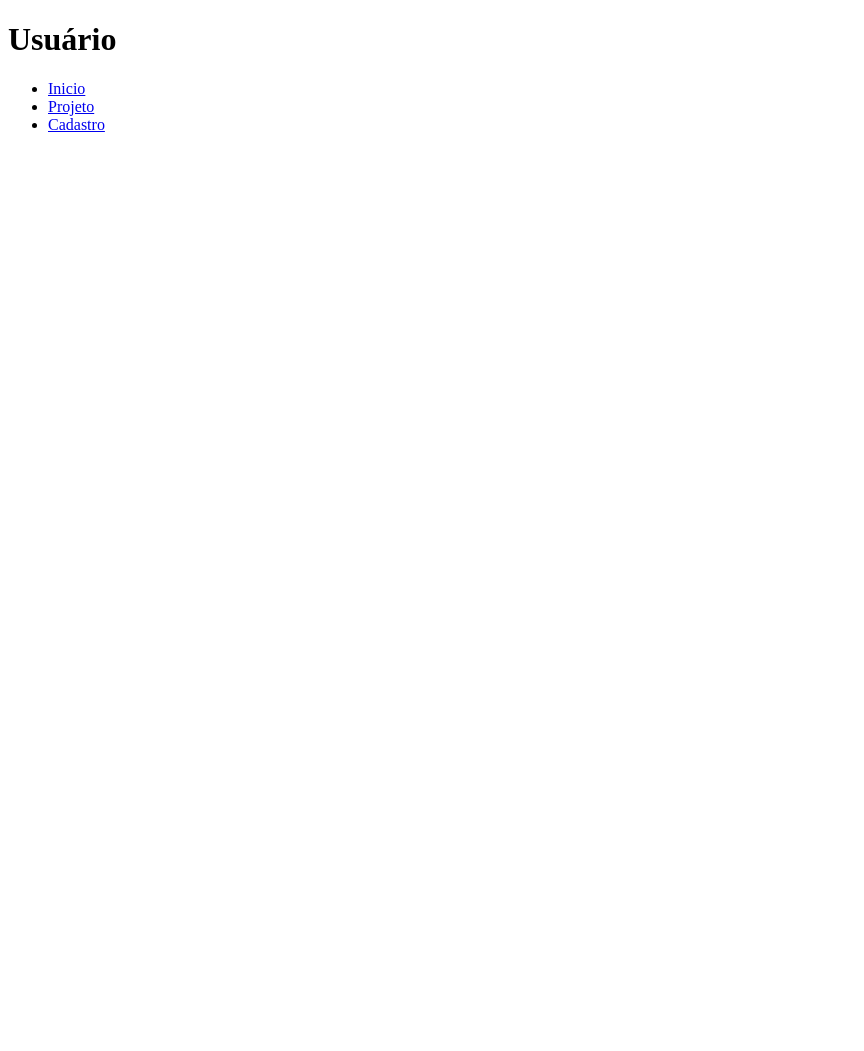
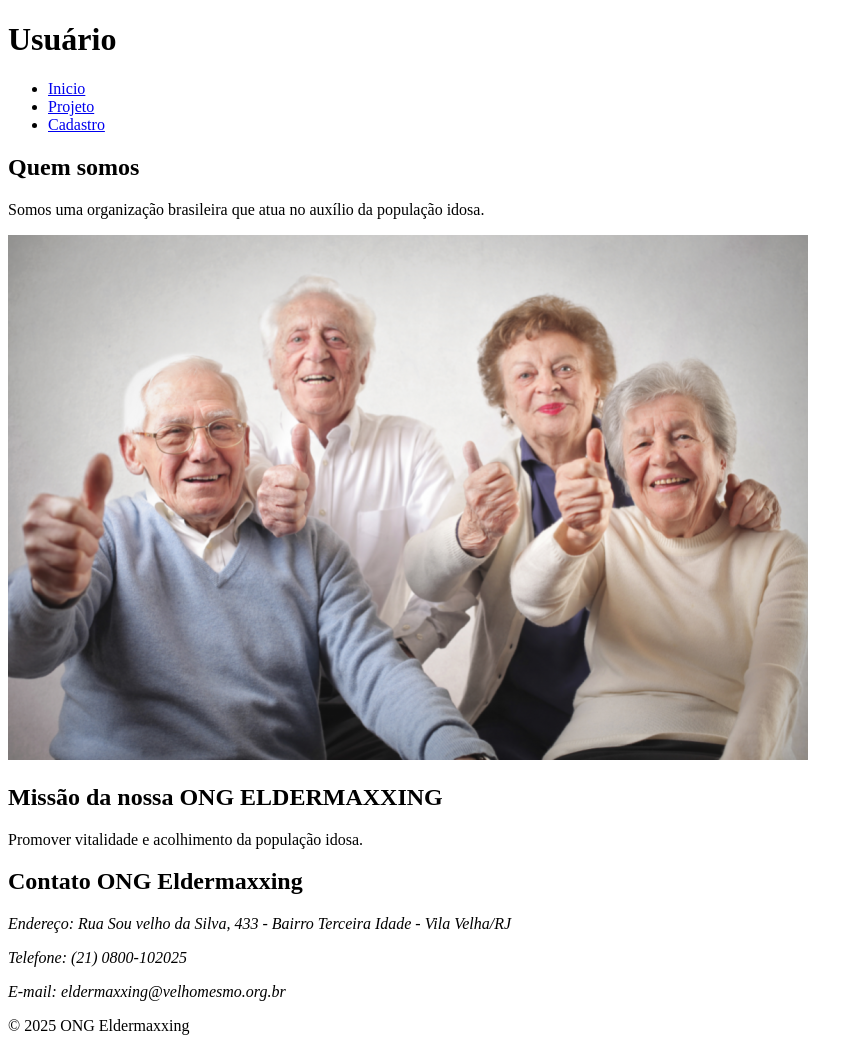
Before and after one commit to lukepgrammer/WebDev01, a plain HTML site: page index.html in a window 1280 px wide. Shown: the whole page, without its empty margins (0-864 px from the left). Before the commit the page ends 800 px from the top, so only its background shows below. Drawn offline with Linux system fonts and the light colour scheme.

Commit message:
v02 - ELDERMAXXING

```diff
--- a/index.html
+++ b/index.html
@@ -15,6 +15,29 @@
                 </ul>
             </nav>
         </header>
+        <main>
+            <section>
+                <h2>Quem somos</h2>
+                <p>Somos uma organização brasileira que atua no auxílio da população idosa.</p>
+                <img src="imagens/eldermaxxing.png" alt="Idoso joinha">
+            </section>
+
+            <section>
+                <h2>Missão da nossa ONG ELDERMAXXING</h2>
+                <p>Promover vitalidade e acolhimento da população idosa.</p>
+            </section>
+
+            <section>
+                <h2>Contato ONG Eldermaxxing</h2>
+                <address>
+                    <p>Endereço: Rua Sou velho da Silva, 433 - Bairro Terceira Idade - Vila Velha/RJ</p>
+                    <p>Telefone: (21) 0800-102025</p>
+                    <p>E-mail: eldermaxxing@velhomesmo.org.br</p>
+                </address>
+            </section>
+        </main>
+        <footer>
+            <p>&copy; 2025 ONG Eldermaxxing</p>
+        </footer>
         </body>
-
 </html>
```
Also changed, not shown: imagens/Eldermaxxing.png (added).
